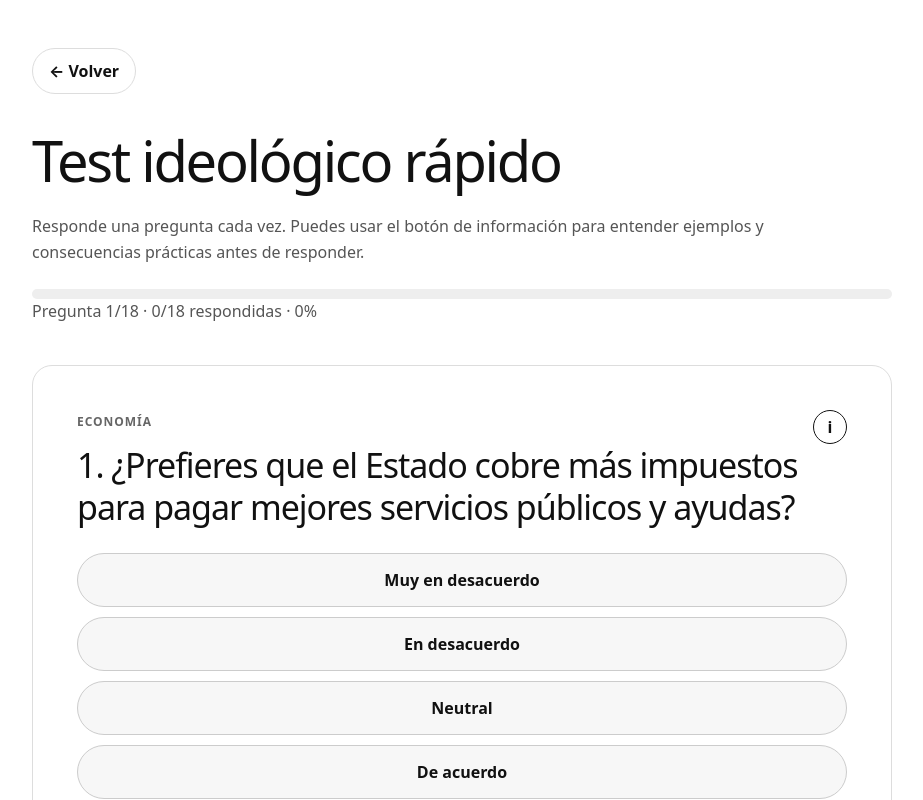
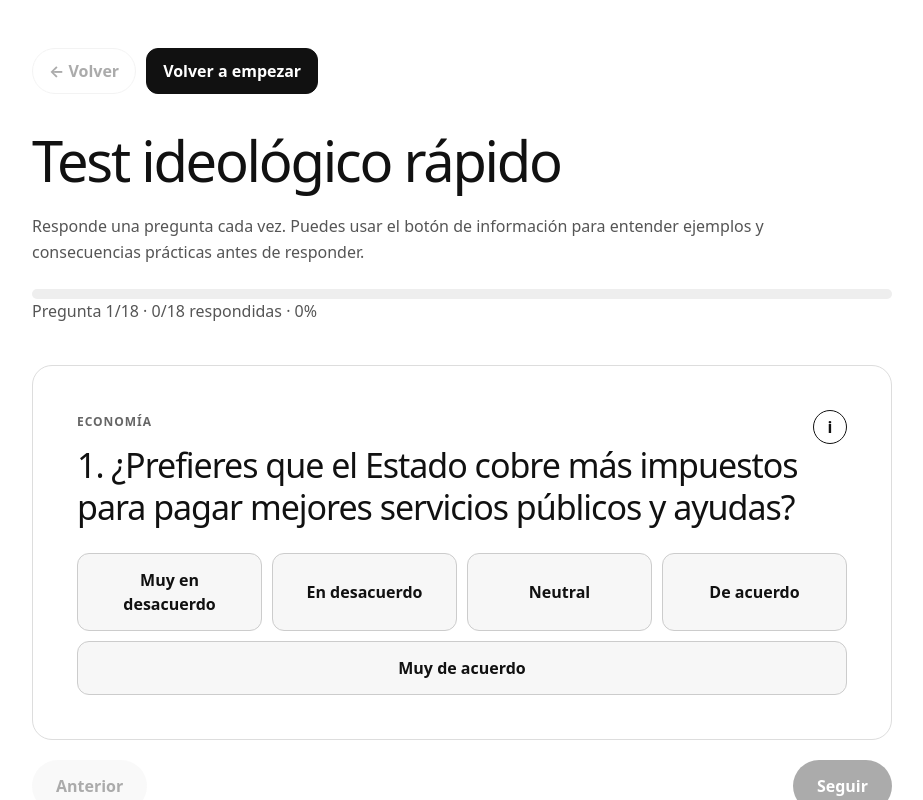
Before and after one commit to polcruzf/test-ideologico, a Next.js app: page /test-ideologico in a window 1280 px wide. Both pictures are taken after a click on the button 369 px from the left and 438 px from the top of the page. Shown: the top 800 px of the page, without its empty margins (178-1101 px from the left). Built offline with nearby package versions, Linux system fonts and the light colour scheme.

Commit message:
actualizacion

```diff
--- a/app/test-ideologico/page.tsx
+++ b/app/test-ideologico/page.tsx
@@ -265,6 +265,26 @@ export default function IdeologicalTestPage() {
     setOpenIdeology(null);
   }
 
+  function confirmGoBackToSelector() {
+    const confirmed = window.confirm(
+      "¿Seguro que quieres volver al inicio? Se perderán las respuestas de este test."
+    );
+
+    if (confirmed) {
+      goBackToSelector();
+    }
+  }
+
+  function confirmRestartTest() {
+    const confirmed = window.confirm(
+      "¿Seguro que quieres volver a empezar? Se perderán las respuestas actuales."
+    );
+
+    if (confirmed) {
+      goBackToSelector();
+    }
+  }
+
   function goToPreviousQuestion() {
     setCurrentQuestionIndex((current) => Math.max(0, current - 1));
     setInfoOpen(false);
@@ -475,10 +495,10 @@ export default function IdeologicalTestPage() {
 
           <button
             type="button"
-            className="secondary-button"
-            onClick={goBackToSelector}
+            className="primary-button primary-button--home"
+            onClick={confirmGoBackToSelector}
           >
-            Volver al inicio
+            Volver a la selección de tests
           </button>
         </section>
       </main>
@@ -492,9 +512,24 @@ export default function IdeologicalTestPage() {
   return (
     <main className="ideology-test">
       <header className="ideology-test__header">
-        <button type="button" className="back-button" onClick={goBackToSelector}>
-          ← Volver
-        </button>
+        <div className="question-header-actions">
+          <button
+            type="button"
+            className="back-button"
+            onClick={goToPreviousQuestion}
+            disabled={currentQuestionIndex === 0}
+          >
+            ← Volver
+          </button>
+
+          <button
+            type="button"
+            className="restart-button"
+            onClick={confirmRestartTest}
+          >
+            Volver a empezar
+          </button>
+        </div>
 
         <h1>
           {testMode === "rapido"
--- a/app/test-ideologico/test-ideologico.css
+++ b/app/test-ideologico/test-ideologico.css
@@ -597,38 +597,76 @@
 }
 
 
+/* Ajustes de botones, confirmación y respuestas */
 
-
-
-
-
-
-.results-grid {
-  align-items: start;
+.question-header-actions {
+  display: flex;
+  flex-wrap: wrap;
+  gap: 10px;
+  margin-bottom: 24px;
 }
 
-.result-card.is-open {
-  grid-column: 1 / -1;
+.question-header-actions .back-button {
+  margin-bottom: 0;
 }
 
-.result-card__top {
-  display: flex;
-  justify-content: space-between;
-  align-items: flex-start;
-  gap: 20px;
-  width: 100%;
+.restart-button {
+  padding: 10px 16px;
+  border: 1px solid #111;
+  border-radius: 12px;
+  background: #111;
+  color: #fff;
+  font-weight: 800;
+  cursor: pointer;
 }
 
-.result-card__top strong {
-  flex-shrink: 0;
-  text-align: right;
+.restart-button:hover {
+  background: #333;
 }
 
-.ideology-explanation {
-  max-width: 850px;
+.back-button:disabled {
+  opacity: 0.35;
+  cursor: not-allowed;
 }
 
-.more-info-button {
-  left: 20px;
-  bottom: 16px;
+.primary-button--home {
+  justify-self: start;
+  margin-top: 8px;
 }
+
+/* Respuestas en horizontal en PC */
+.answer-options--single {
+  display: flex;
+  flex-wrap: wrap;
+  gap: 10px;
+}
+
+.answer-options--single .answer-options__button {
+  flex: 1 1 170px;
+}
+
+/* Respuestas menos redondeadas */
+.answer-options__button {
+  border-radius: 12px;
+}
+
+/* Mantener los controles en vertical en mobile */
+@media (max-width: 700px) {
+  .answer-options--single {
+    display: grid;
+    grid-template-columns: 1fr;
+  }
+
+  .answer-options--single .answer-options__button {
+    width: 100%;
+  }
+
+  .question-header-actions {
+    display: grid;
+  }
+
+  .restart-button,
+  .back-button {
+    width: 100%;
+  }
+}
```
